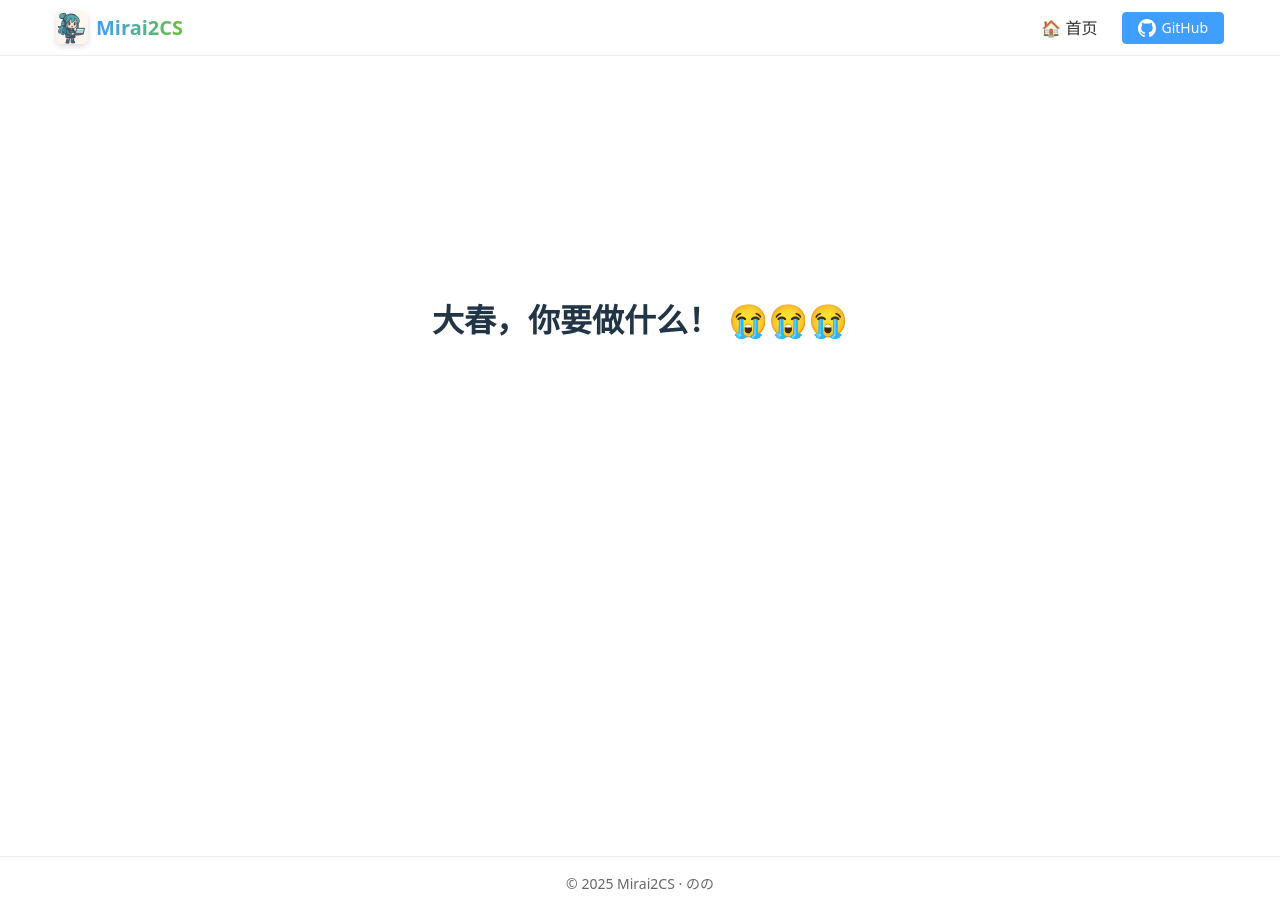
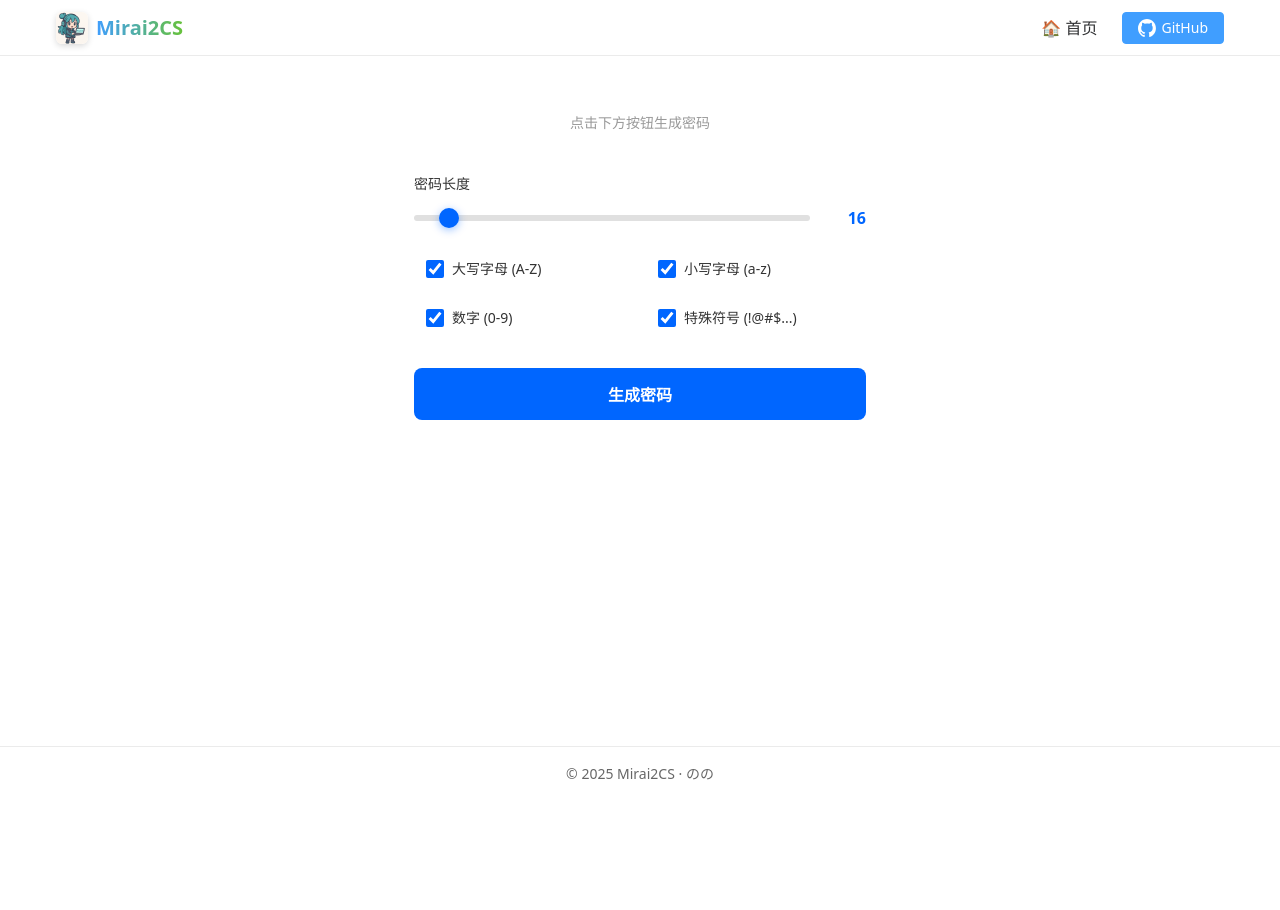
Before and after one commit to nono-easy/mirai2cs, a Vue app in the folder frontend/: page /password-generator in a window 1280 px wide. After the commit the page ends 800 px from the top, so only its background shows below. Built offline with nearby package versions, Linux system fonts and the light colour scheme.

Commit message:
feat: 个别密码生成器网站做的是真丑，自己做个自己用

```diff
--- a/frontend/src/app/router.ts
+++ b/frontend/src/app/router.ts
@@ -121,6 +121,12 @@ const routes: RouteRecordRaw[] = [
     component: () => import('../views/culture/Nihon.vue'),
     meta: { title: '日本' },
   },
+  {
+    path: '/password-generator',
+    name: 'password-generator',
+    component: () => import('@/views/tools/PasswordGenerator.vue'),
+    meta: { title: '密码生成器' },
+  },
 
   // 兜底 404 —— 必须在最后
   {
--- a/frontend/src/views/core/Home.vue
+++ b/frontend/src/views/core/Home.vue
@@ -65,6 +65,7 @@
     />
 
     <ModuleCard title="网页游戏制作" :actions="[{ label: '贪吃蛇', to: '/snake' }]" />
+    <ModuleCard title="实用工具" :actions="[{ label: '密码生成器', to: '/password-generator' }]" />
   </main>
 </template>
 
@@ -148,6 +149,7 @@ onDeactivated(() => {
     grid-template-columns: repeat(2, minmax(0, 1fr));
   }
 }
+
 @media (max-width: 640px) {
   .hero-grid {
     grid-template-columns: 1fr;
@@ -167,15 +169,4 @@ onDeactivated(() => {
     margin-top: 24px; /* 移动端适当减小顶部间距 */
   }
 }
-
-html.is-home-scrollbar-hidden,
-body.is-home-scrollbar-hidden {
-  scrollbar-width: none;
-  -ms-overflow-style: none;
-}
-
-html.is-home-scrollbar-hidden::-webkit-scrollbar,
-body.is-home-scrollbar-hidden::-webkit-scrollbar {
-  display: none;
-}
 </style>
--- /dev/null
+++ b/frontend/src/views/tools/PasswordGenerator.vue
@@ -0,0 +1,366 @@
+<template>
+  <div class="generator-container">
+    <!-- 密码显示区域 -->
+    <div class="password-display">
+      <input v-if="password" :value="password" readonly class="password-input" />
+      <div v-else class="placeholder">点击下方按钮生成密码</div>
+
+      <button
+        v-if="password"
+        @click="copyToClipboard"
+        class="copy-btn"
+        :class="{ copied: isCopied }"
+      >
+        {{ isCopied ? '已复制 ✓' : '复制' }}
+      </button>
+    </div>
+
+    <!-- 配置区域 -->
+    <div class="settings">
+      <div class="length-control">
+        <label>密码长度</label>
+        <div class="length-display">
+          <input v-model.number="length" type="range" min="8" max="128" class="slider" />
+          <span class="length-value">{{ length }}</span>
+        </div>
+      </div>
+
+      <div class="options">
+        <label class="checkbox-item">
+          <input v-model="options.uppercase" type="checkbox" />
+          <span>大写字母 (A-Z)</span>
+        </label>
+        <label class="checkbox-item">
+          <input v-model="options.lowercase" type="checkbox" />
+          <span>小写字母 (a-z)</span>
+        </label>
+        <label class="checkbox-item">
+          <input v-model="options.numbers" type="checkbox" />
+          <span>数字 (0-9)</span>
+        </label>
+        <label class="checkbox-item">
+          <input v-model="options.symbols" type="checkbox" />
+          <span>特殊符号 (!@#$...)</span>
+        </label>
+      </div>
+    </div>
+
+    <!-- 强度指示 -->
+    <div v-if="password" class="strength-indicator">
+      <div class="strength-bar">
+        <div :class="`strength-fill strength-${strengthLevel}`"></div>
+      </div>
+      <span class="strength-text">强度: {{ strengthLabel }}</span>
+    </div>
+
+    <!-- 生成按钮 -->
+    <button @click="generatePassword" class="generate-btn">生成密码</button>
+  </div>
+</template>
+
+<script setup>
+import { ref, computed } from 'vue'
+
+const length = ref(16)
+const password = ref('')
+const isCopied = ref(false)
+
+const options = ref({
+  uppercase: true,
+  lowercase: true,
+  numbers: true,
+  symbols: true,
+})
+
+const generatePassword = () => {
+  const chars = {
+    uppercase: 'ABCDEFGHIJKLMNOPQRSTUVWXYZ',
+    lowercase: 'abcdefghijklmnopqrstuvwxyz',
+    numbers: '0123456789',
+    symbols: '!@#$%^&*()_+-=[]{}|;:,.<>?',
+  }
+
+  let available = ''
+  if (options.value.uppercase) available += chars.uppercase
+  if (options.value.lowercase) available += chars.lowercase
+  if (options.value.numbers) available += chars.numbers
+  if (options.value.symbols) available += chars.symbols
+
+  if (!available) {
+    alert('请至少选择一种字符类型')
+    return
+  }
+
+  password.value = Array.from(
+    { length: length.value },
+    () => available[Math.floor(Math.random() * available.length)]
+  ).join('')
+}
+
+const strengthLevel = computed(() => {
+  if (length.value < 8) return 1
+  if (length.value < 12) return 2
+  if (length.value < 16) return 3
+  return 4
+})
+
+const strengthLabel = computed(() => {
+  const labels = ['弱', '一般', '中等', '强', '非常强']
+  return labels[strengthLevel.value]
+})
+
+const copyToClipboard = async () => {
+  try {
+    await navigator.clipboard.writeText(password.value)
+    isCopied.value = true
+    setTimeout(() => {
+      isCopied.value = false
+    }, 2000)
+  } catch (err) {
+    console.error('复制失败:', err)
+  }
+}
+</script>
+
+<style scoped>
+* {
+  margin: 0;
+  padding: 0;
+  box-sizing: border-box;
+}
+
+.generator-container {
+  width: 100%;
+  max-width: 500px;
+  margin: 0 auto;
+  padding: 40px 24px;
+  display: flex;
+  flex-direction: column;
+  gap: 24px;
+}
+
+/* 密码显示区域 */
+.password-display {
+  position: relative;
+  display: flex;
+  gap: 12px;
+  align-items: center;
+}
+
+.password-input {
+  flex: 1;
+  padding: 16px 20px;
+  font-size: 16px;
+  font-family: 'Monaco', 'Courier New', monospace;
+  letter-spacing: 2px;
+  border: 1px solid #e0e0e0;
+  border-radius: 8px;
+  background: #fafafa;
+  transition: all 0.3s ease;
+}
+
+.password-input:focus {
+  outline: none;
+  border-color: #0066ff;
+  background: #fff;
+  box-shadow: 0 0 0 3px rgba(0, 102, 255, 0.1);
+}
+
+.placeholder {
+  flex: 1;
+  padding: 16px 20px;
+  color: #999;
+  font-size: 14px;
+  text-align: center;
+}
+
+.copy-btn {
+  padding: 12px 20px;
+  background: #0066ff;
+  color: white;
+  border: none;
+  border-radius: 8px;
+  font-size: 14px;
+  font-weight: 500;
+  cursor: pointer;
+  transition: all 0.3s ease;
+  white-space: nowrap;
+}
+
+.copy-btn:hover {
+  background: #0052cc;
+  transform: translateY(-2px);
+  box-shadow: 0 4px 12px rgba(0, 102, 255, 0.3);
+}
+
+.copy-btn.copied {
+  background: #10b981;
+}
+
+/* 配置区域 */
+.settings {
+  display: flex;
+  flex-direction: column;
+  gap: 20px;
+}
+
+.length-control label {
+  display: block;
+  font-size: 14px;
+  font-weight: 500;
+  color: #333;
+  margin-bottom: 12px;
+}
+
+.length-display {
+  display: flex;
+  gap: 16px;
+  align-items: center;
+}
+
+.slider {
+  flex: 1;
+  height: 6px;
+  border-radius: 3px;
+  background: #e0e0e0;
+  outline: none;
+  -webkit-appearance: none;
+  appearance: none;
+  cursor: pointer;
+}
+
+.slider::-webkit-slider-thumb {
+  -webkit-appearance: none;
+  appearance: none;
+  width: 20px;
+  height: 20px;
+  border-radius: 50%;
+  background: #0066ff;
+  cursor: pointer;
+  transition: all 0.3s ease;
+  box-shadow: 0 2px 8px rgba(0, 102, 255, 0.4);
+}
+
+.slider::-webkit-slider-thumb:hover {
+  transform: scale(1.2);
+  box-shadow: 0 4px 12px rgba(0, 102, 255, 0.6);
+}
+
+.slider::-moz-range-thumb {
+  width: 20px;
+  height: 20px;
+  border-radius: 50%;
+  background: #0066ff;
+  cursor: pointer;
+  border: none;
+  transition: all 0.3s ease;
+  box-shadow: 0 2px 8px rgba(0, 102, 255, 0.4);
+}
+
+.length-value {
+  min-width: 40px;
+  text-align: right;
+  font-weight: 600;
+  color: #0066ff;
+  font-size: 16px;
+}
+
+/* 选项 */
+.options {
+  display: grid;
+  grid-template-columns: 1fr 1fr;
+  gap: 12px;
+}
+
+.checkbox-item {
+  display: flex;
+  align-items: center;
+  gap: 8px;
+  cursor: pointer;
+  padding: 8px 12px;
+  border-radius: 6px;
+  transition: background 0.2s ease;
+}
+
+.checkbox-item:hover {
+  background: #f5f5f5;
+}
+
+.checkbox-item input[type='checkbox'] {
+  width: 18px;
+  height: 18px;
+  cursor: pointer;
+  accent-color: #0066ff;
+}
+
+.checkbox-item span {
+  font-size: 14px;
+  color: #333;
+  user-select: none;
+}
+
+/* 强度指示 */
+.strength-indicator {
+  display: flex;
+  flex-direction: column;
+  gap: 8px;
+}
+
+.strength-bar {
+  width: 100%;
+  height: 6px;
+  background: #e0e0e0;
+  border-radius: 3px;
+  overflow: hidden;
+}
+
+.strength-text {
+  font-size: 12px;
+  color: #666;
+  text-align: right;
+}
+
+/* 生成按钮 */
+.generate-btn {
+  padding: 14px 24px;
+  background: #0066ff;
+  color: white;
+  border: none;
+  border-radius: 8px;
+  font-size: 16px;
+  font-weight: 600;
+  cursor: pointer;
+  transition: all 0.3s ease;
+  margin-top: 8px;
+}
+
+.generate-btn:hover {
+  background: #0052cc;
+  transform: translateY(-2px);
+  box-shadow: 0 8px 16px rgba(0, 102, 255, 0.3);
+}
+
+.generate-btn:active {
+  transform: translateY(0);
+}
+
+/* 响应式 */
+@media (max-width: 480px) {
+  .generator-container {
+    padding: 24px 16px;
+    gap: 20px;
+  }
+
+  .password-display {
+    flex-direction: column;
+  }
+
+  .copy-btn {
+    width: 100%;
+  }
+
+  .options {
+    grid-template-columns: 1fr;
+  }
+}
+</style>
```
